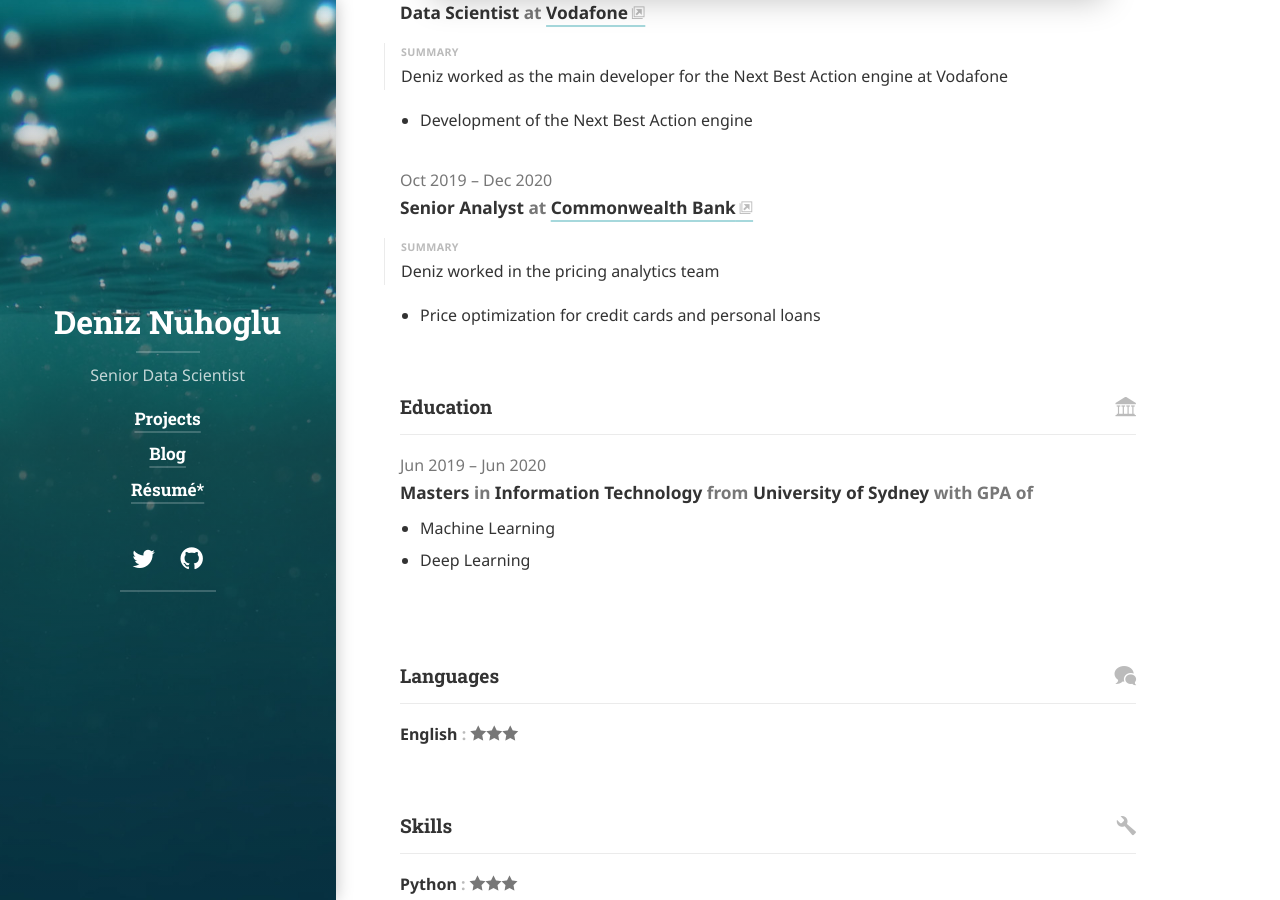
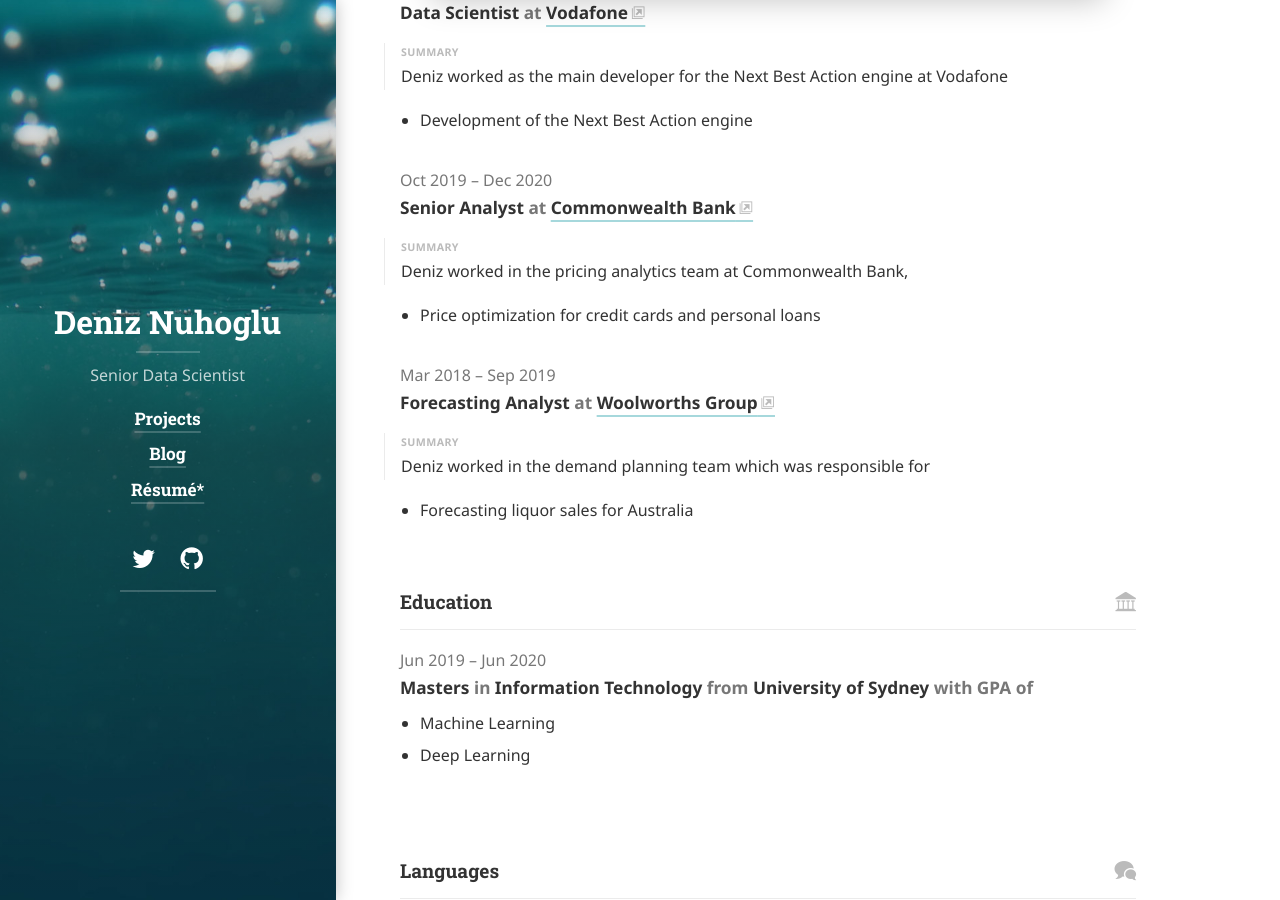
Before and after one commit to denizn/denizn.github.io, a Jekyll site: the page built from resume.md, in a window 1280 px wide and 900 px high, scrolled down 1464 px. Built offline with Jekyll 4.4.1, drawn with Linux system fonts in a browser that asks for light colours; cached includes are drawn as plain includes; nearby versions of some CDN libraries; some web fonts are replaced; library files that are not in the unit come from our copies.

Commit message:
Update resume.yml

```diff
--- a/_data/resume.yml
+++ b/_data/resume.yml
@@ -62,9 +62,18 @@ work:
     startDate: "2019-10-01"
     endDate: "2020-12-01"
     summary: >
-      Deniz worked in the pricing analytics team
+      Deniz worked in the pricing analytics team at Commonwealth Bank,
     highlights:
       - "Price optimization for credit cards and personal loans"
+  - company: "Woolworths Group"
+    position: "Forecasting Analyst"
+    website: "https://www.woolworths.com.au/"
+    startDate: "2018-03-01"
+    endDate: "2019-09-30"
+    summary: >
+      Deniz worked in the demand planning team which was responsible for
+    highlights:
+      - "Forecasting liquor sales for Australia"
 education:
   - institution: "University of Sydney"
     area: "Information Technology"
```
